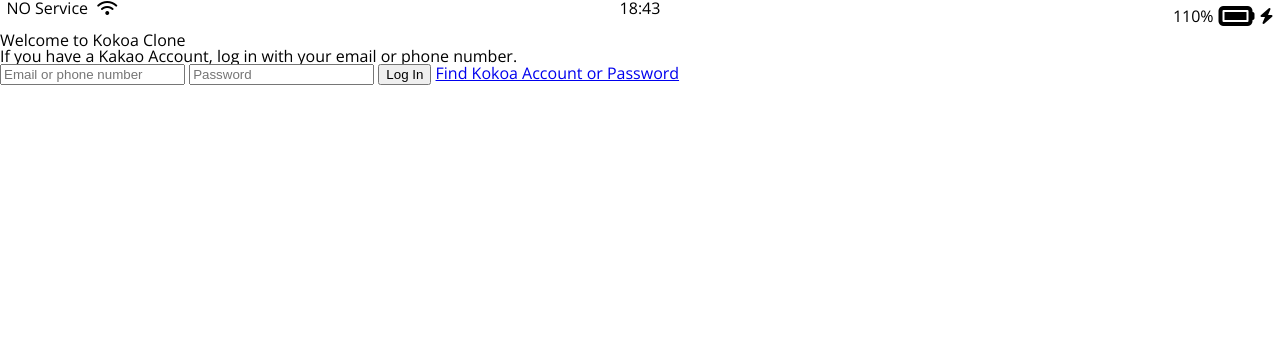
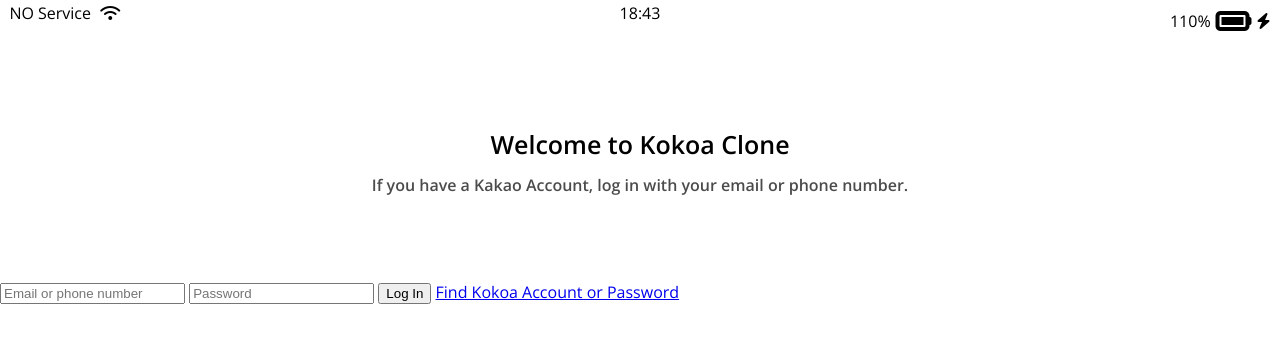
Before and after one commit to cacaocoffee/kokoa-clone-2021, a plain HTML site: page index.html in a window 1280 px wide. Drawn offline with nearby package versions, Linux system fonts and the light colour scheme.

Commit message:
make status-bar
기존 styles에 있던거를 status에 나눠 저장

```diff
--- /dev/null
+++ b/css/status-bar.css
@@ -0,0 +1,26 @@
+.status-bar {
+  display: flex;
+  justify-content: center;
+  padding: 5px 3px;
+}
+.status-bar__column {
+  width: 33%;
+}
+
+.status-bar__column:first-child span {
+  margin-right: 5px;
+}
+
+.status-bar__column:nth-child(2) {
+  display: flex;
+  justify-content: center;
+}
+.status-bar__column:last-child {
+  display: flex;
+  justify-content: flex-end;
+  align-items: center;
+}
+
+.status-bar__column .fa-battery-full {
+  margin: 0px 5px;
+}
--- a/css/styles.css
+++ b/css/styles.css
@@ -1,31 +1,24 @@
 @import url("https://fonts.googleapis.com/css2?family=Open+Sans:wght@400;600&display=swap");
 @import "reset.css";
+@import "status-bar.css";
 body {
   font-family: "Open Sans", sans-serif;
 }
 
-.status-bar {
+.welcome-header {
+  margin: 90px 0px;
+  text-align: center;
   display: flex;
-  justify-content: center;
+  flex-direction: column;
+  align-items: center;
+  font-weight: 600;
 }
-.status-bar__column {
-  width: 33%;
+.welcome-header__title {
+  margin-bottom: 20px;
+  font-size: 25px;
 }
 
-.status-bar__column:first-child span {
-  margin-right: 5px;
+.welcome-header__text {
+  width: 60%;
+  opacity: 0.7;
 }
-
-.status-bar__column:nth-child(2) {
-  display: flex;
-  justify-content: center;
-}
-.status-bar__column:last-child {
-  display: flex;
-  justify-content: flex-end;
-  align-items: center;
-}
-
-.status-bar__column .fa-battery-full {
-  margin: 0px 5px;
-}
```
